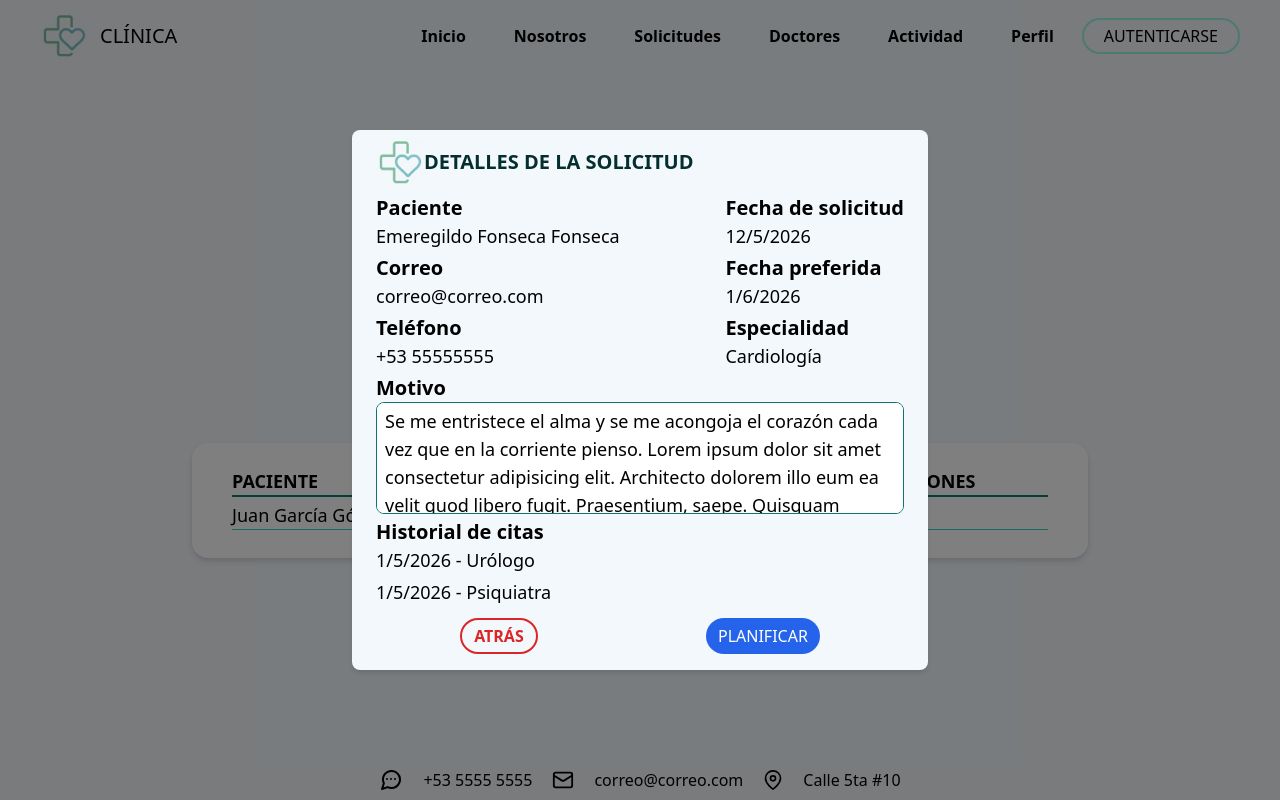
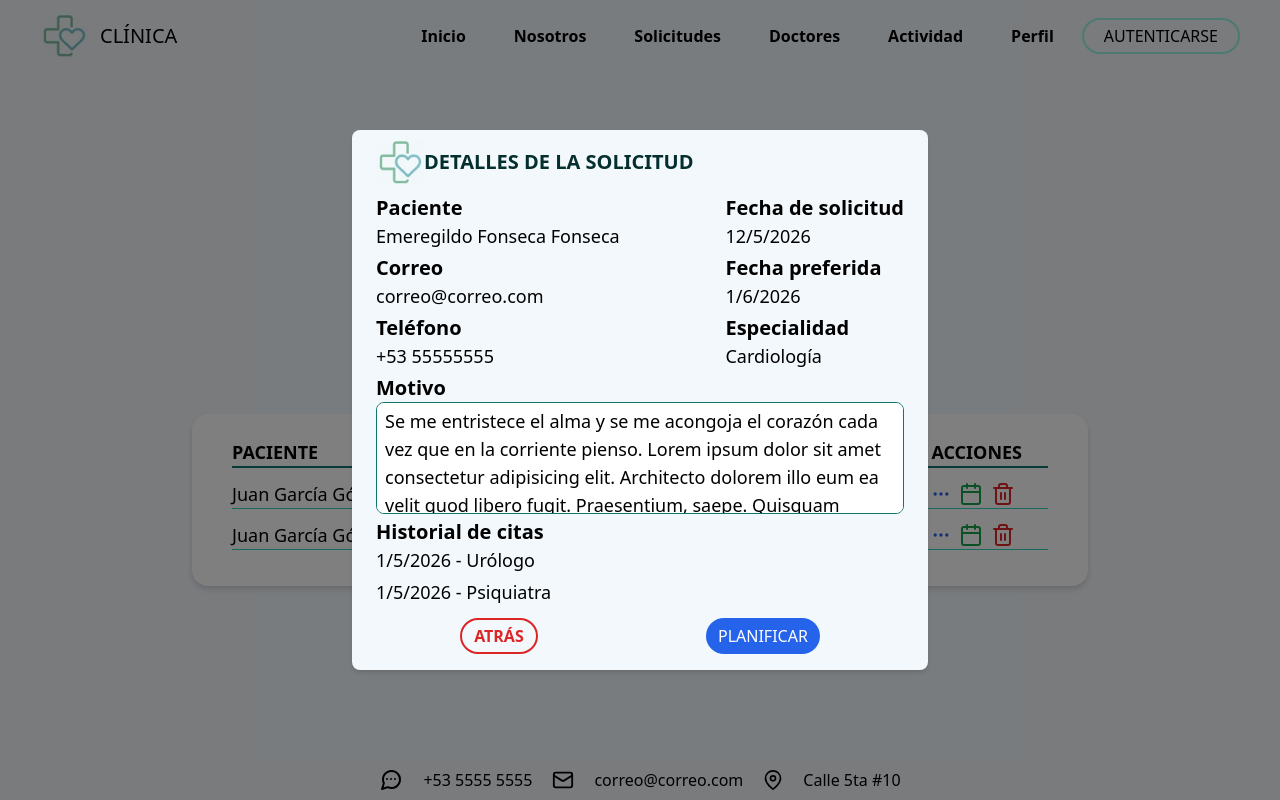
Before and after one commit to YopH-26/clinica, a React (Vite) app in the folder frontend/: page /solicitudes in a window 1280 px wide. Built offline with nearby package versions, Linux system fonts and the light colour scheme.

Commit message:
feat: Terminé solicitudes (arreglé lista). Hice Succes y lo terminé

```diff
--- /dev/null
+++ b/frontend/src/componets/Succes.jsx
@@ -0,0 +1,12 @@
+import ReactDOM from 'react-dom';
+
+const Succes = () => {
+  return ReactDOM.createPortal(
+    <div className="fixed top-8 left-1/2 -translate-x-1/2">
+      <h1 className='inline-block bg-green-500/90 text-lg px-4 py-1 rounded-xl'>Todo OK</h1>
+    </div>,
+    document.body,
+  );
+};
+
+export default Succes;
--- a/frontend/src/pages/Doctores.jsx
+++ b/frontend/src/pages/Doctores.jsx
@@ -1,5 +1,6 @@
 import Header from '../componets/Header';
 import Footer from '../componets/Footer';
+import Succes from '../componets/Succes';
 
 const Doctores = () => {
   return (
@@ -32,7 +33,8 @@ const Doctores = () => {
           </div>
         </main>
         <Footer className=" flex-none" />
-      </div>
+      </div>,
+      <Succes/>
     </>
   );
 };
--- a/frontend/src/pages/Nosotros.jsx
+++ b/frontend/src/pages/Nosotros.jsx
@@ -7,7 +7,7 @@ const Nosotros = () => {
     <div className="flex flex-col min-h-screen">
       <Header className="flex-none" />
       <main className="flex-1">
-        <section className="relative h-48 w-full mb-10">
+        <section className="relative h-48 w-full max-w-7xl mb-10 m-auto">
           <img
             src="/img/hero.jpg"
             alt="imagen-hero"
--- a/frontend/src/pages/Solicitudes.jsx
+++ b/frontend/src/pages/Solicitudes.jsx
@@ -1,6 +1,7 @@
 import Header from '../componets/Header';
 import Footer from '../componets/Footer';
 import SolicitudModal from '../componets/SolicitudModal';
+import MenuModal from '../componets/MenuModal';
 
 const Solocitudes = () => {
   return (
@@ -15,23 +16,149 @@ const Solocitudes = () => {
             Solicitudes de citas
           </h2>
           <div className="flex flex-col items-center rounded-2xl shadow-md shadow-gray-300 bg-white px-4 py-6 w-full mt-6 md:px-10 max-w-4xl">
-            <div className="grid grid-cols-[2fr_2fr_1fr] mb-1 border-b-2 border-teal-700 w-full">
-              <h3 className="uppercase font-semibold text-lg">Paciente</h3>
-              <h3 className="uppercase font-semibold text-lg">Fecha de solicitud</h3>
+            <div className="grid grid-cols-[2fr_1fr] md:grid-cols-[2fr_2fr_1fr] lg:grid-cols-[2fr_2fr_2fr_1fr] mb-3 border-b-2 border-teal-700 w-full">
+              <h3 className="uppercase font-semibold text-lg hidden md:block">
+                Paciente
+              </h3>
+              <h3 className="uppercase font-semibold text-lg">Especialidad</h3>
+              <h3 className="uppercase font-semibold text-lg hidden lg:block">
+                Fecha preferida
+              </h3>
               <h3 className="uppercase font-semibold text-lg">Acciones</h3>
             </div>
-            <div className="grid grid-cols-[2fr_2fr_1fr] mb-1 border-b border-teal-400 w-full">
-              <p className="text-lg">Juan García Gómez</p>
-              <p className="text-lg">8/6/2026</p>
-              <div>
-                <button className="">E</button>
-                <button className="">P</button>
+
+            {/* relleno */}
+            <div className="grid grid-cols-[2fr_1fr] md:grid-cols-[2fr_2fr_1fr] lg:grid-cols-[2fr_2fr_2fr_1fr] mb-3 border-b border-teal-400 w-full">
+              <p className="text-lg hidden md:block">Juan García Gómez</p>
+              <p className="text-lg">Cardiología</p>
+              <p className="text-lg hidden lg:block">8/6/2026</p>
+              <div className="flex gap-x-2">
+                <button className="">
+                  <svg
+                    xmlns="http://www.w3.org/2000/svg"
+                    width="20"
+                    height="20"
+                    viewBox="0 0 24 24"
+                    fill="none"
+                    stroke="currentColor"
+                    strokeWidth="2"
+                    strokeLinecap="round"
+                    strokeLinejoin="round"
+                    className="text-blue-600"
+                  >
+                    <circle cx="12" cy="12" r="1" />
+                    <circle cx="19" cy="12" r="1" />
+                    <circle cx="5" cy="12" r="1" />
+                  </svg>
+                </button>
+                <button className="">
+                  <svg
+                    xmlns="http://www.w3.org/2000/svg"
+                    width="24"
+                    height="24"
+                    viewBox="0 0 24 24"
+                    fill="none"
+                    stroke="currentColor"
+                    strokeWidth="2"
+                    strokeLinecap="round"
+                    strokeLinejoin="round"
+                    className="text-green-600"
+                  >
+                    <rect x="3" y="4" width="18" height="18" rx="2" ry="2" />
+                    <line x1="16" y1="2" x2="16" y2="6" />
+                    <line x1="8" y1="2" x2="8" y2="6" />
+                    <line x1="3" y1="10" x2="21" y2="10" />
+                  </svg>
+                </button>
+                <button>
+                  <svg
+                    xmlns="http://www.w3.org/2000/svg"
+                    width="24"
+                    height="24"
+                    viewBox="0 0 24 24"
+                    fill="none"
+                    stroke="currentColor"
+                    strokeWidth="2"
+                    strokeLinecap="round"
+                    strokeLinejoin="round"
+                    className="text-red-600"
+                  >
+                    <path d="M3 6h18" />
+                    <path d="M19 6v14a2 2 0 0 1-2 2H7a2 2 0 0 1-2-2V6m3 0V4a2 2 0 0 1 2-2h4a2 2 0 0 1 2 2v2" />
+                    <line x1="10" y1="11" x2="10" y2="17" />
+                    <line x1="14" y1="11" x2="14" y2="17" />
+                  </svg>
+                </button>
+              </div>
+            </div>
+            <div className="grid grid-cols-[2fr_1fr] md:grid-cols-[2fr_2fr_1fr] lg:grid-cols-[2fr_2fr_2fr_1fr] mb-3 border-b border-teal-400 w-full">
+              <p className="text-lg hidden md:block">Juan García Gómez</p>
+              <p className="text-lg">Cardiología</p>
+              <p className="text-lg hidden lg:block">8/6/2026</p>
+              <div className="flex gap-x-2">
+                <button className="">
+                  <svg
+                    xmlns="http://www.w3.org/2000/svg"
+                    width="20"
+                    height="20"
+                    viewBox="0 0 24 24"
+                    fill="none"
+                    stroke="currentColor"
+                    strokeWidth="2"
+                    strokeLinecap="round"
+                    strokeLinejoin="round"
+                    className="text-blue-600"
+                  >
+                    <circle cx="12" cy="12" r="1" />
+                    <circle cx="19" cy="12" r="1" />
+                    <circle cx="5" cy="12" r="1" />
+                  </svg>
+                </button>
+                <button className="">
+                  <svg
+                    xmlns="http://www.w3.org/2000/svg"
+                    width="24"
+                    height="24"
+                    viewBox="0 0 24 24"
+                    fill="none"
+                    stroke="currentColor"
+                    strokeWidth="2"
+                    strokeLinecap="round"
+                    strokeLinejoin="round"
+                    className="text-green-600"
+                  >
+                    <rect x="3" y="4" width="18" height="18" rx="2" ry="2" />
+                    <line x1="16" y1="2" x2="16" y2="6" />
+                    <line x1="8" y1="2" x2="8" y2="6" />
+                    <line x1="3" y1="10" x2="21" y2="10" />
+                  </svg>
+                </button>
+                <button>
+                  <svg
+                    xmlns="http://www.w3.org/2000/svg"
+                    width="24"
+                    height="24"
+                    viewBox="0 0 24 24"
+                    fill="none"
+                    stroke="currentColor"
+                    strokeWidth="2"
+                    strokeLinecap="round"
+                    strokeLinejoin="round"
+                    className="text-red-600"
+                  >
+                    <path d="M3 6h18" />
+                    <path d="M19 6v14a2 2 0 0 1-2 2H7a2 2 0 0 1-2-2V6m3 0V4a2 2 0 0 1 2-2h4a2 2 0 0 1 2 2v2" />
+                    <line x1="10" y1="11" x2="10" y2="17" />
+                    <line x1="14" y1="11" x2="14" y2="17" />
+                  </svg>
+                </button>
               </div>
             </div>
           </div>
         </main>
         <Footer className=" flex-none" />
-        <SolicitudModal/>
+        <SolicitudModal />
+        <MenuModal />
       </div>
     </>
   );
```
